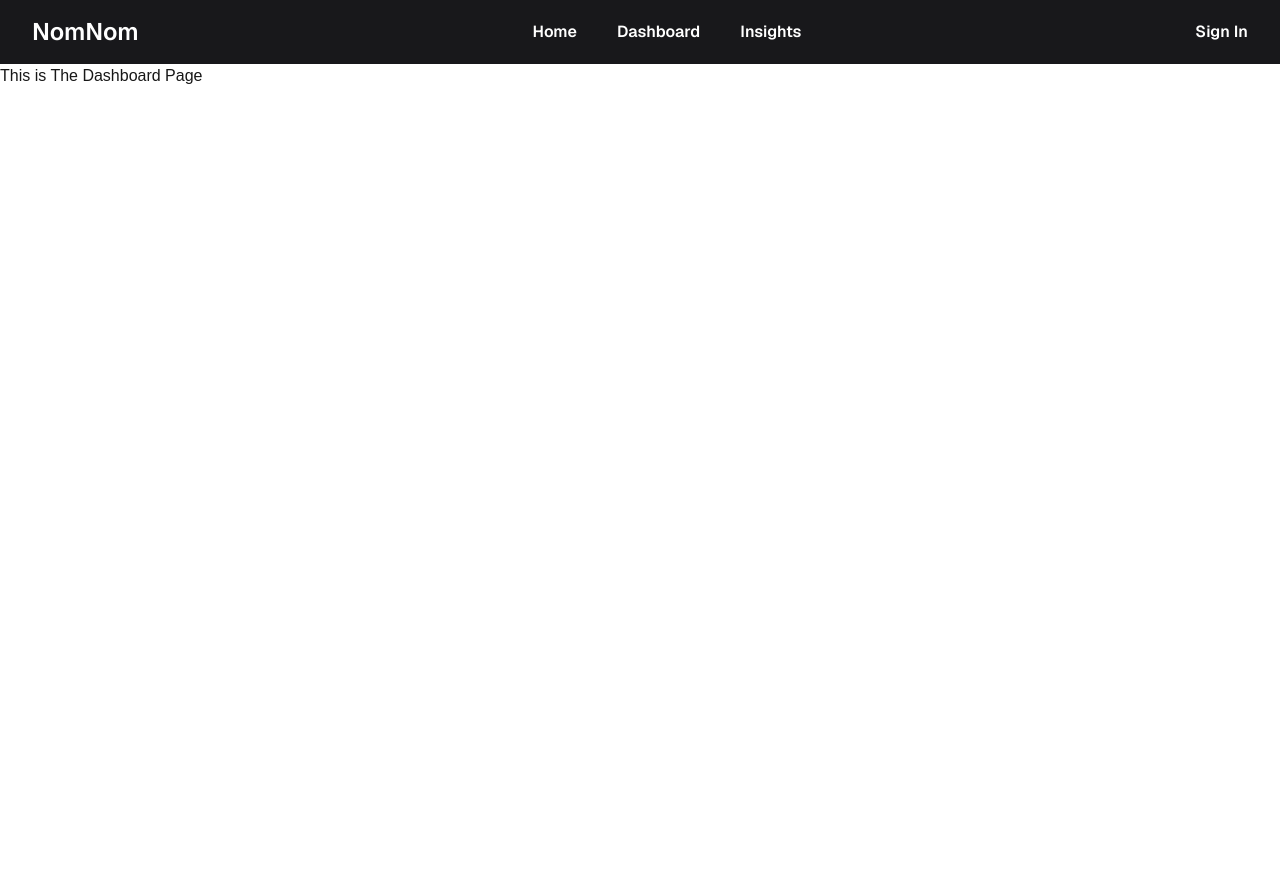
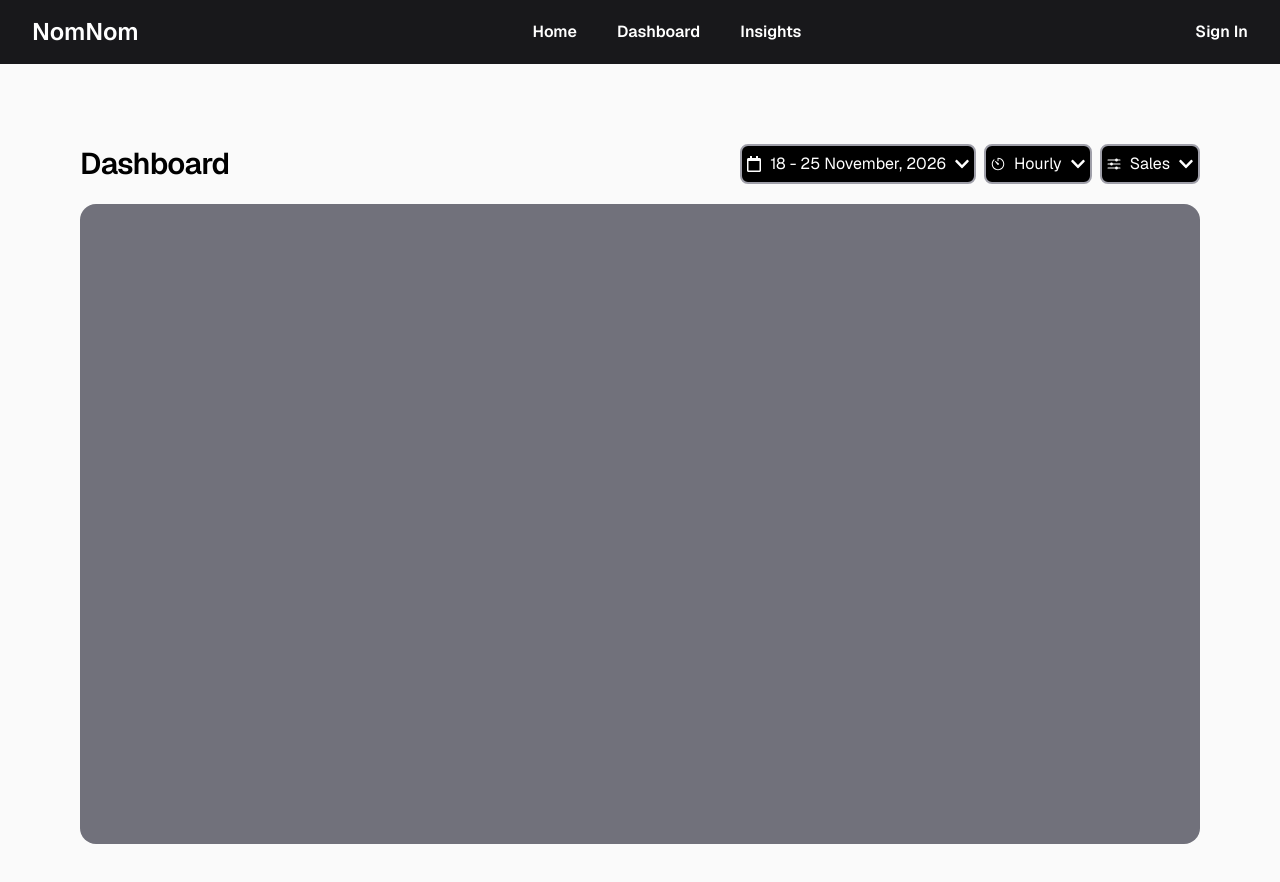
Before and after one commit to wz-Tan/KitaHack2026, a Next.js app in the folder nomnom/: page /dashboard in a window 1280 px wide. Shown: the top 882 px of the page. Before the commit the page ends 800 px from the top, so only its background shows below. Built offline with nearby package versions, Linux system fonts and the light colour scheme.

Commit message:
Feat: Dashboard Screen Skeleton

```diff
--- a/nomnom/package.json
+++ b/nomnom/package.json
@@ -11,7 +11,8 @@
   "dependencies": {
     "next": "16.1.3",
     "react": "19.2.3",
-    "react-dom": "19.2.3"
+    "react-dom": "19.2.3",
+    "react-icons": "^5.5.0"
   },
   "devDependencies": {
     "@tailwindcss/postcss": "^4",
--- a/nomnom/src/app/dashboard/page.js
+++ b/nomnom/src/app/dashboard/page.js
@@ -1,3 +1,44 @@
+import { FaRegCalendar } from "react-icons/fa";
+import { IoIosTimer } from "react-icons/io";
+import { IoOptions } from "react-icons/io5";
+import { FaChevronDown } from "react-icons/fa";
+
 export default function Page() {
-  return <div>This is The Dashboard Page</div>;
+  return (
+    <div className="flex min-h-screen bg-zinc-50 dark:bg-black font-sans">
+      <main className="flex flex-col text-white w-full h-full gap-5 p-20">
+        {/* Title and Selections */}
+
+        <div className="flex flex-row justify-between">
+          <h1 className="text-3xl font-semibold leading-10 tracking-tight text-black dark:text-zinc-50">
+            Dashboard
+          </h1>
+
+          {/* Timing Selections */}
+          <div className="flex flex-row gap-x-2">
+            <div className="flex items-center gap-2 rounded-lg border-zinc-400 border-2 bg-black text-white p-1">
+              <FaRegCalendar />
+              <p>18 - 25 November, 2026 </p>
+              <FaChevronDown />
+            </div>
+
+            <div className="flex items-center gap-2 rounded-lg border-zinc-400 border-2 bg-black text-white p-1">
+              <IoIosTimer />
+              <p>Hourly</p>
+              <FaChevronDown />
+            </div>
+
+            <div className="flex items-center gap-2 rounded-lg border-zinc-400 border-2 bg-black text-white p-1">
+              <IoOptions />
+              <p>Sales</p>
+              <FaChevronDown />
+            </div>
+          </div>
+        </div>
+
+        {/* Dashboard Container*/}
+        <div className="rounded-2xl p-2 flex flex-col bg-zinc-500 w-full h-160"></div>
+      </main>
+    </div>
+  );
 }
```
Also changed, not shown: 1 other file (tests, documents, lock files or other folders).
